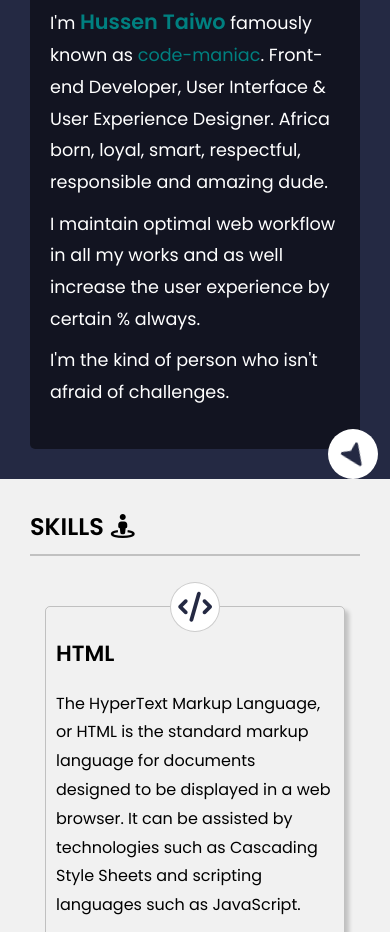
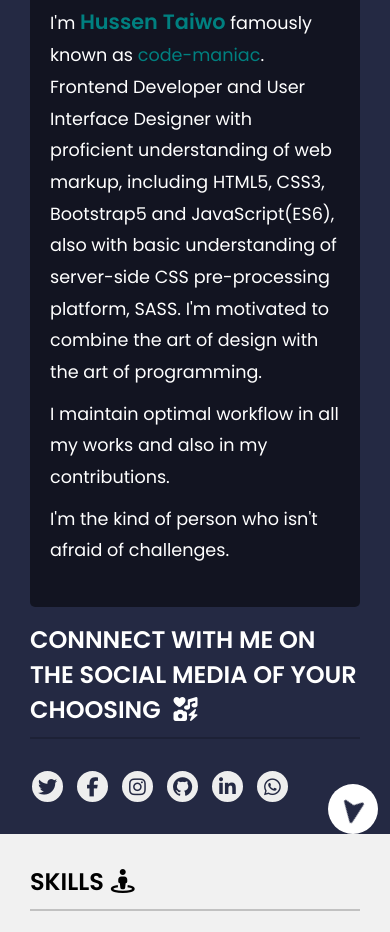
Before and after one commit to HuziTaiwo/codemaniac-profile, a plain HTML site: page index.html in a window 390 px wide. Shown: the part 392-1324 px from the top of the page. Drawn offline with Linux system fonts and the light colour scheme.

Commit message:
responsive improved

```diff
--- a/index.html
+++ b/index.html
@@ -49,15 +49,35 @@
       <h2>About</h2>
       <p>
         I'm <span>Hussen Taiwo</span> famously known as
-        <small>code-maniac</small>. Front-end Developer, User Interface & User
-        Experience Designer. Africa born, loyal, smart, respectful,
-        responsible and amazing dude.
+        <small>code-maniac</small>. Frontend Developer and User Interface Designer with proficient understanding of web markup, including HTML5, CSS3, Bootstrap5 and JavaScript(ES6), also with basic understanding of server-side CSS pre-processing platform, SASS. I'm motivated to combine the art of design with the art of programming.
       </p>
       <p>
-        I maintain optimal web workflow in all my works and as well increase
-        the user experience by certain % always.
+        I maintain optimal workflow in all my works and also in my contributions.
       </p>
       <p>I'm the kind of person who isn't afraid of challenges.</p>
+    </div>
+    <div id="social">
+      <h2>Connnect with me on the social media of your choosing <i class="fas fa-icons"></i></h2>
+      <div class="social-icon">
+        <a href="https://www.twitter.com/code_maniacss">
+          <i class="fab fa-twitter"></i>
+        </a>
+        <a href="https://www.facebook.com/profile.php?id=100059340002901">
+          <i class="fab fa-facebook-f"></i>
+        </a>
+        <a href="https://www.instagram.com/the_husayn/">
+          <i class="fab fa-instagram"></i>
+        </a>
+        <a href="https://github.com/HuziTaiwo">
+          <i class="fab fa-github"></i>
+        </a>
+        <a href="https://www.linkedin.com/in/huzi-taiwo-62a7541b3/">
+          <i class="fab fa-linkedin-in"></i>
+        </a>
+        <a href="#">
+          <i class="fab fa-whatsapp"></i>
+        </a>
+      </div>
     </div>
   </section>
 
@@ -279,29 +299,6 @@
       <input type="submit" value="Send Message" class="submit" />
     </form>
 
-    <div id="social">
-      <h2>Social <i class="fas fa-icons"></i></h2>
-      <div class="social-icon">
-        <a href="https://www.twitter.com/code_maniacss">
-          <i class="fab fa-twitter"></i>
-        </a>
-        <a href="https://www.facebook.com/profile.php?id=100059340002901">
-          <i class="fab fa-facebook-f"></i>
-        </a>
-        <a href="https://www.instagram.com/the_husayn/">
-          <i class="fab fa-instagram"></i>
-        </a>
-        <a href="https://github.com/HuziTaiwo">
-          <i class="fab fa-github"></i>
-        </a>
-        <a href="https://www.linkedin.com/in/huzi-taiwo-62a7541b3/">
-          <i class="fab fa-linkedin-in"></i>
-        </a>
-        <a href="#">
-          <i class="fab fa-whatsapp"></i>
-        </a>
-      </div>
-    </div>
   </section>
   <div class="show-message">
     <div class="message">
--- a/script.js
+++ b/script.js
@@ -17,7 +17,7 @@ const navigationLinks = navigation.querySelectorAll("a");
 window.addEventListener("scroll", () => {
   sections.forEach((section) => {
     const contentPosition = section.getBoundingClientRect().top;
-    const screenPosition = innerHeight / 1.2;
+    const screenPosition = innerHeight;
 
     if (contentPosition < screenPosition) {
       section.classList.add("active");
--- a/styles.css
+++ b/styles.css
@@ -269,7 +269,7 @@ nav p {
 .project {
   opacity: 0;
   transform: translateY(50%);
-  transition: 1s ease-in-out;
+  transition: 0.5s ease-in;
 }
 
 .project.active {
@@ -283,7 +283,7 @@ nav p {
 }
 
 @media (max-width: 799px) {
-  #projects {
+  .projects {
     padding: 10px;
     grid-template-columns: 1fr;
   }
@@ -339,6 +339,10 @@ form input[type="submit"] {
 
 form input[type="submit"]:hover {
   background: rgb(4, 95, 95);
+}
+
+#social {
+  margin-top: 15px;
 }
 
 #social a {
```
Also changed, not shown: assets/apple-sales.png (deleted), assets/e-millenial.png (deleted), assets/form-validation.png (deleted), assets/laptop.png (deleted), assets/preloader.png (deleted), assets/todos.png (deleted).
